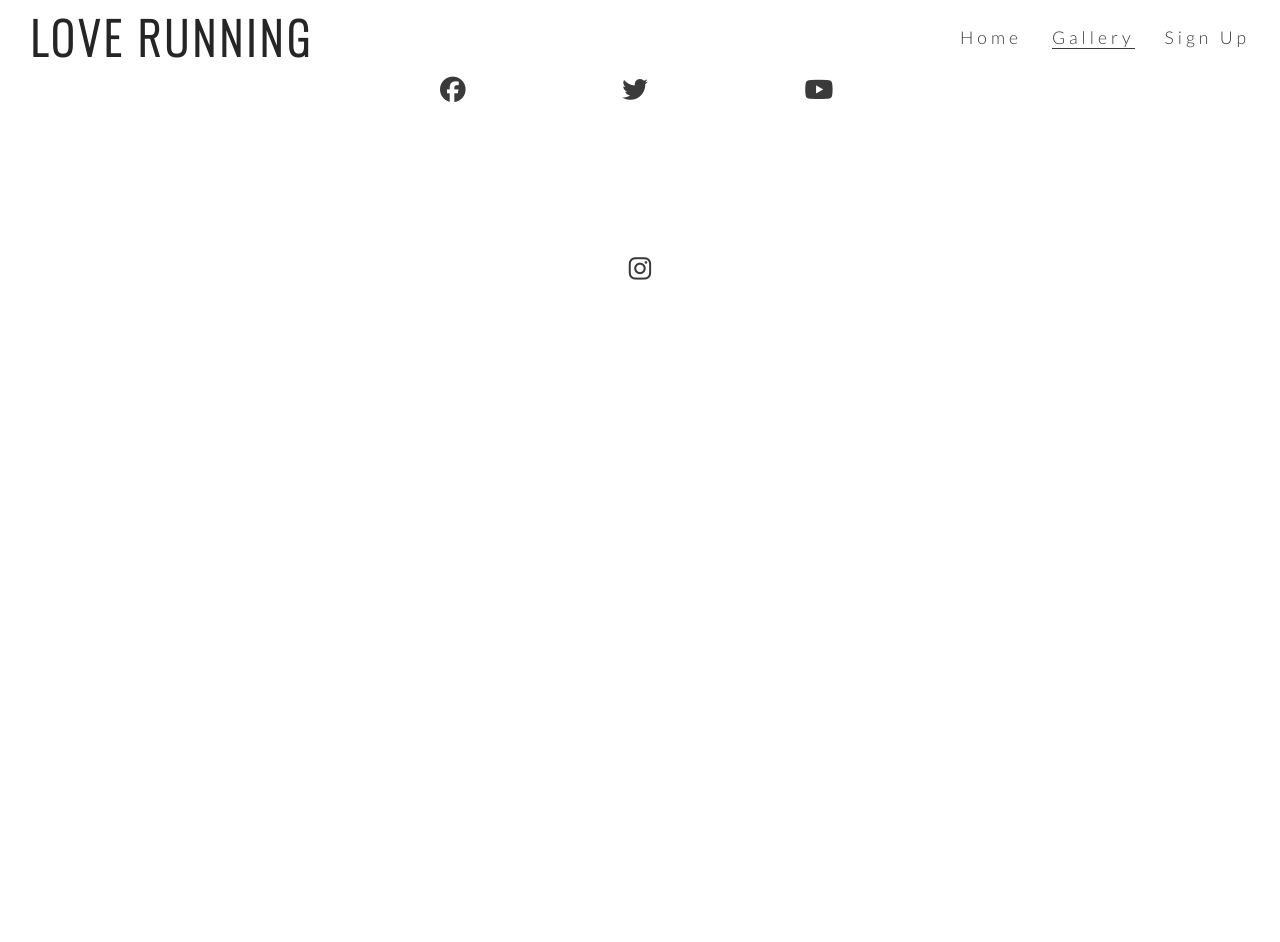
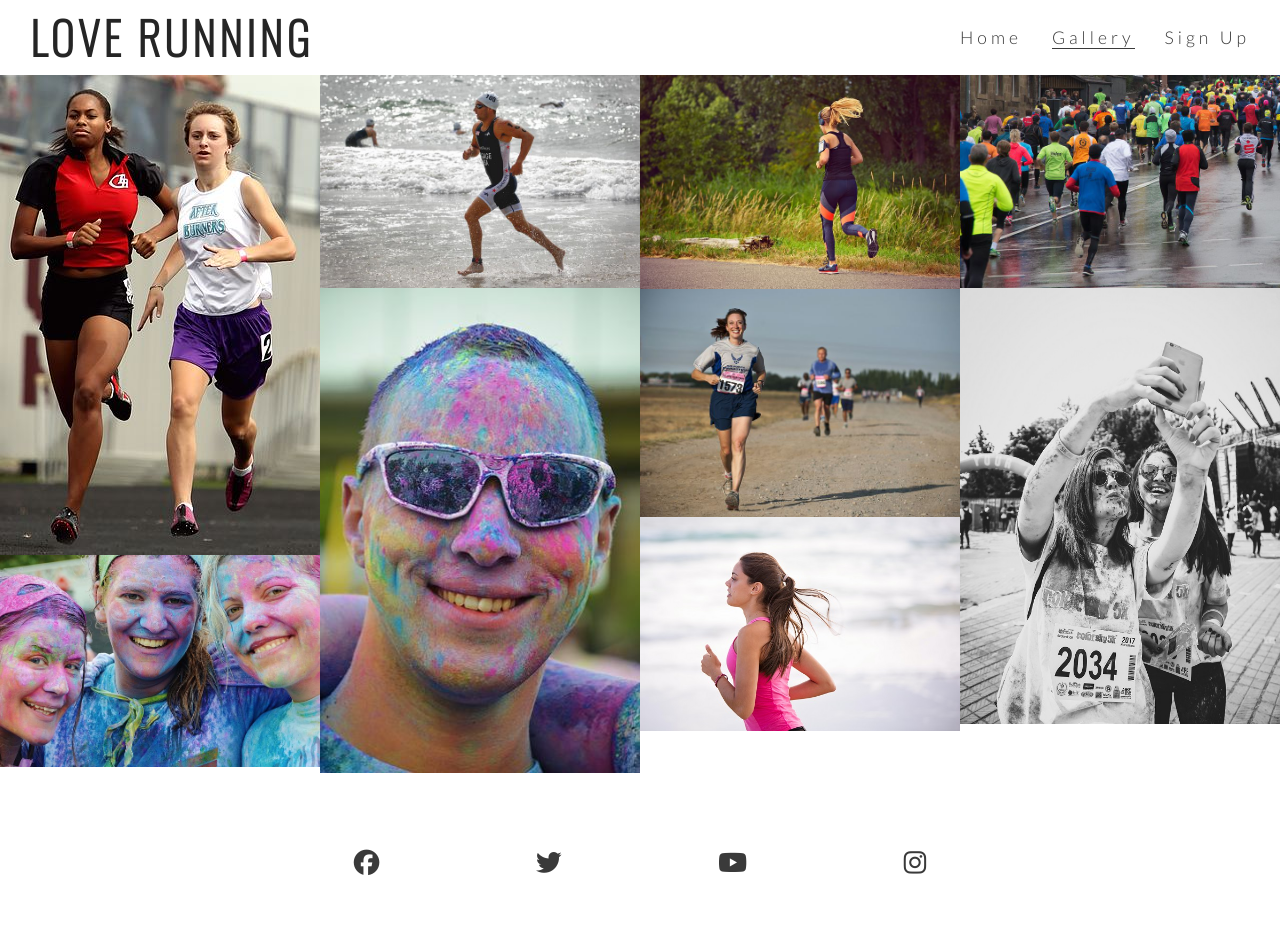
Before and after one commit to ancaerena/love-running, a plain HTML site: page gallery.html in a window 1280 px wide. Before the commit the page ends 800 px from the top, so only its background shows below. Drawn offline with nearby package versions, Linux system fonts and the light colour scheme.

Commit message:
Add gallery images and masonry styling

```diff
--- a/assets/css/style.css
+++ b/assets/css/style.css
@@ -198,3 +198,12 @@ footer {
     color: #3a3a3a;
 
 }
+#photos {
+    clear: both;
+    line-height: 0;
+    column-count: 4;
+    column-gap: 0;
+}
+#photos > img {
+    width: 100%;
+}
--- a/gallery.html
+++ b/gallery.html
@@ -30,7 +30,19 @@
             </ul>
         </nav>
     </header>
+  <section id="photos">
+    <img src="assets/images/athletes.jpg" alt="Two athletes running together">
+    <img src="assets/images/girls.jpg" alt="Three girls at charity paint running festival">
+    <img src="assets/images/runner3.jpg" alt="Solo male runner jogging on a beach">
+    <img src="assets/images/man.jpg" alt="Man at charity paint running festival">
+    <img src="assets/images/runner1.jpg" alt="Solo female runner jogging through phoenix park">
+    <img src="assets/images/runner2.jpg" alt="Runners competing in marathon">
+    <img src="assets/images/runner4.jpg" alt="Solo female runner jogging on a beach">
+    <img src="assets/images/running_gang.jpg" alt="Large group of runners taking part in a marathon on a rainy day">
+    <img src="assets/images/mud-run.jpg" alt="Two women runners taking a muddy selfie after the Mad Runners Championship">
 
+
+  </section>
     <footer>
         <ul class="social-networks">
             <li>
```
Also changed, not shown: assets/images/athletes.jpg (added), assets/images/girls.jpg (added), assets/images/man.jpg (added), assets/images/mud-run.jpg (added), assets/images/runner1.jpg (added), assets/images/runner2.jpg (added), assets/images/runner3.jpg (added), assets/images/runner4.jpg (added), assets/images/running_gang.jpg (added).
